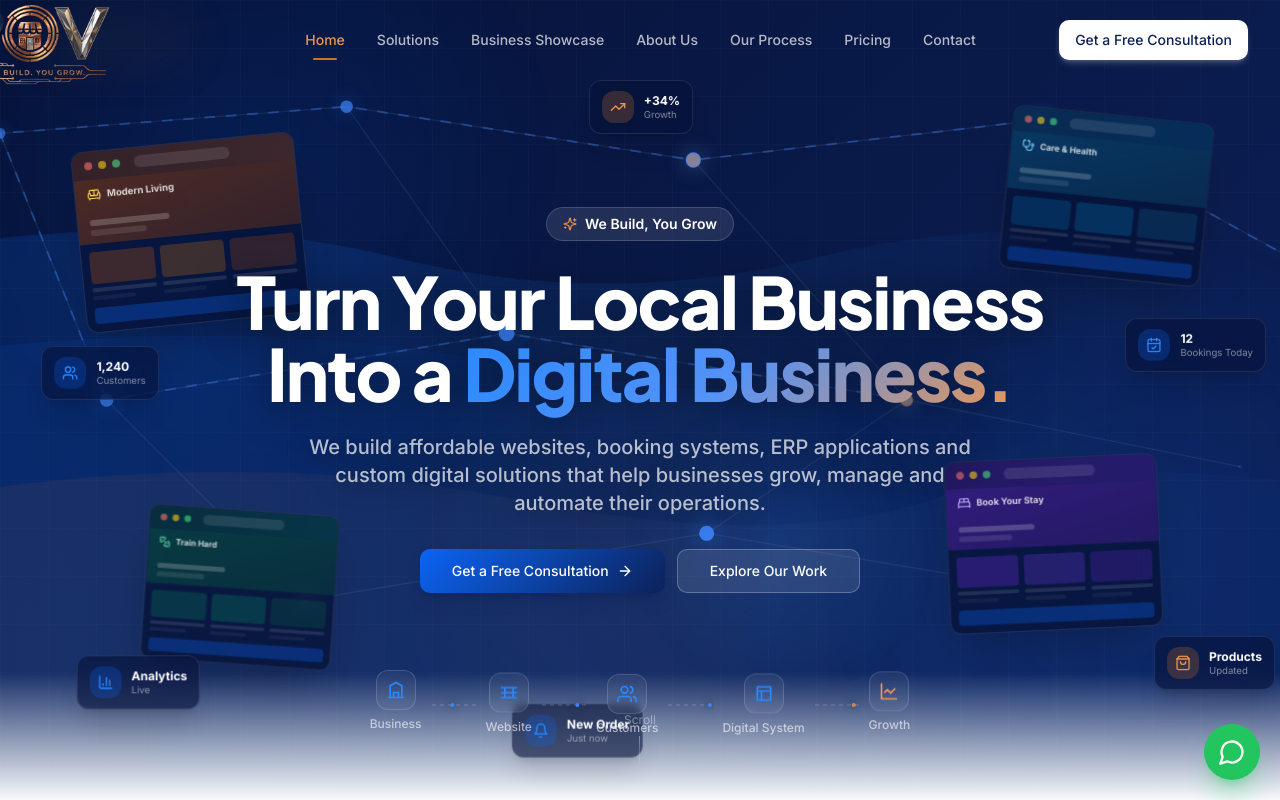
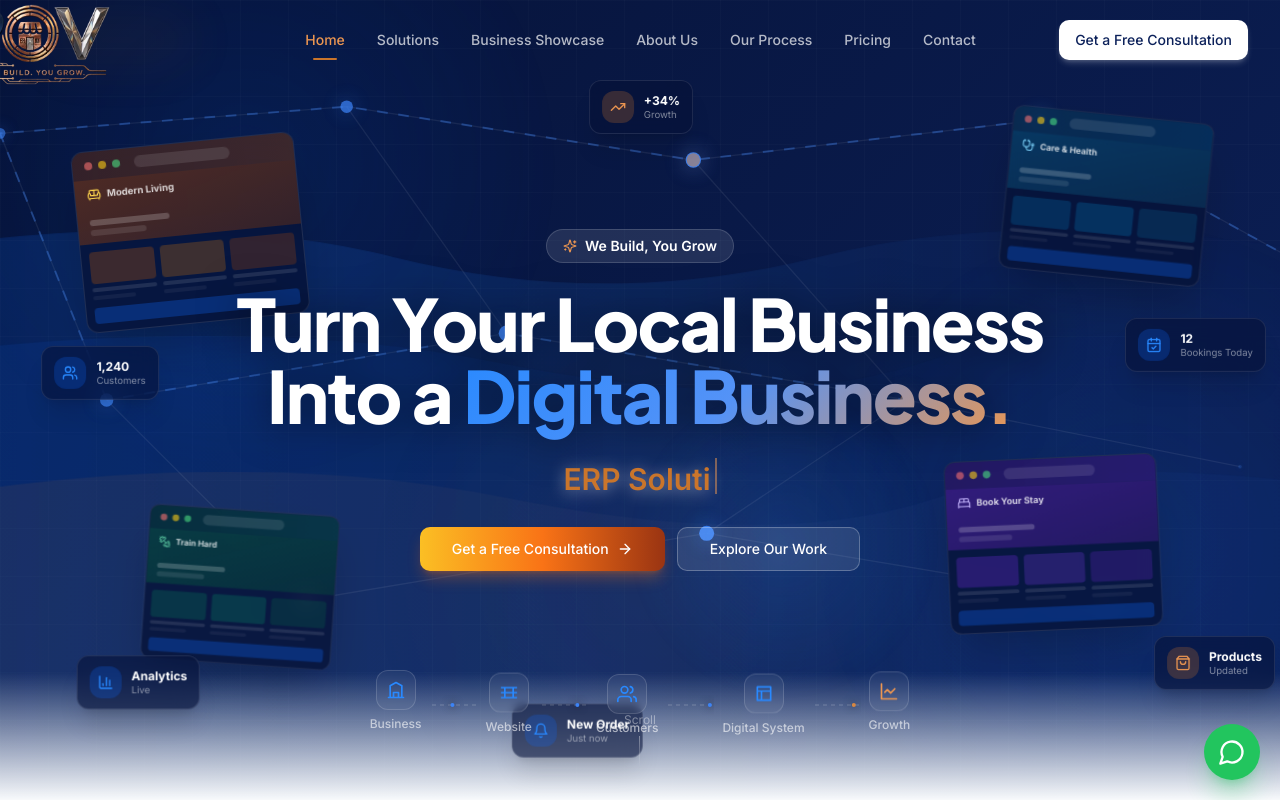
Before and after one commit to povdigitalsolutions/povdigitalsolutions, a Next.js app: page / in a window 1280 px wide. Shown: the top 800 px of the page. Built offline with nearby package versions, Linux system fonts and the light colour scheme.

Commit message:
Finalized the home page changes - 4

```diff
--- a/app/globals.css
+++ b/app/globals.css
@@ -59,12 +59,20 @@
   * {
     @apply border-border;
   }
+
+  html {
+    scroll-behavior: smooth;
+    width: 100%;
+    max-width: 100%;
+    overflow-x: clip;
+  }
+
   body {
     @apply bg-background text-foreground antialiased;
     font-feature-settings: "rlig" 1, "calt" 1;
-  }
-  html {
-    scroll-behavior: smooth;
+    width: 100%;
+    max-width: 100%;
+    overflow-x: clip;
   }
 }
 
--- a/app/layout.tsx
+++ b/app/layout.tsx
@@ -35,7 +35,7 @@ export const metadata: Metadata = {
   openGraph: {
     type: 'website',
     locale: 'en_IN',
-    url: 'https://povdigitalsolutions.com',
+    url: 'https://povdigitalsolutions.vercel.app',
     siteName: siteConfig.name,
     title: `${siteConfig.name} — ${siteConfig.tagline}`,
     description: siteConfig.description,
@@ -50,7 +50,7 @@ export const metadata: Metadata = {
     follow: true,
   },
   alternates: {
-    canonical: 'https://povdigitalsolutions.com',
+    canonical: 'https://povdigitalsolutions.vercel.app',
   },
 };
 
@@ -61,10 +61,13 @@ export default function RootLayout({
 }) {
   return (
     <html lang="en" className={`${inter.variable} ${display.variable}`}>
-      <body className="font-sans">
+      <body className="w-full overflow-x-hidden">
         <Navbar />
-        <main className="min-h-screen">{children}</main>
+
+        <main>{children}</main>
+
         <Footer />
+
         <WhatsAppButton />
       </body>
     </html>
--- a/app/page.tsx
+++ b/app/page.tsx
@@ -1,3 +1,6 @@
+'use client';
+
+import { useEffect, useState } from 'react';
 import Link from 'next/link';
 import { Button } from '@/components/ui/button';
 import { Badge } from '@/components/ui/badge';
@@ -32,6 +35,43 @@ import {
 import { whatsappLink } from '@/lib/site-config';
 
 export default function HomePage() {
+
+    const typingTexts = [
+    'Websites',
+    'Booking Systems',
+    'ERP Solutions',
+    'Business Automation',
+  ];
+
+  const [textIndex, setTextIndex] = useState(0);
+  const [displayText, setDisplayText] = useState('');
+  const [isDeleting, setIsDeleting] = useState(false);
+
+  useEffect(() => {
+    const currentText = typingTexts[textIndex];
+
+    const speed = isDeleting ? 45 : 85;
+
+    const timer = setTimeout(() => {
+      if (!isDeleting) {
+        setDisplayText(currentText.substring(0, displayText.length + 1));
+
+        if (displayText === currentText) {
+          setTimeout(() => setIsDeleting(true), 1400);
+        }
+      } else {
+        setDisplayText(currentText.substring(0, displayText.length - 1));
+
+        if (displayText === '') {
+          setIsDeleting(false);
+          setTextIndex((prev) => (prev + 1) % typingTexts.length);
+        }
+      }
+    }, speed);
+
+    return () => clearTimeout(timer);
+  }, [displayText, isDeleting, textIndex]);
+
   return (
     <>
       {/* === FULL-SCREEN HERO === */}
@@ -54,13 +94,17 @@ export default function HomePage() {
             Turn Your Local Business Into a{' '}
             <span className="text-gradient-hero">Digital Business.</span>
           </h1>
-          <p
-            className="mt-6 max-w-2xl animate-fade-up text-lg font-medium text-white/70 drop-shadow-[0_2px_12px_rgba(0,0,0,0.75)] sm:text-xl"
-            style={{ animationDelay: '0.2s' }}
-          >
-            We build affordable websites, booking systems, ERP applications and custom
-            digital solutions that help businesses grow, manage and automate their operations.
-          </p>
+          <div
+              className="mt-6 h-10 animate-fade-up flex items-center justify-center"
+              style={{ animationDelay: '0.2s' }}
+            >
+              <p className="text-lg font-semibold text-white/90 sm:text-3xl">
+                <span className="text-copper drop-shadow-[0_2px_8px_rgba(255,255,255,0.50)]">{displayText}</span>
+                <span className="ml-1 inline-block h-9 w-[2px] translate-y-1 animate-pulse bg-copper-light" />
+              </p>
+            </div>
+
+
           <div
             className="mt-8 flex animate-fade-up flex-col gap-3 sm:flex-row"
             style={{ animationDelay: '0.3s' }}
@@ -68,8 +112,8 @@ export default function HomePage() {
             <Button
               asChild
               size="lg"
-              className="btn-shine bg-brand-gradient shadow-lg shadow-brand-dark/40 hover:shadow-xl hover:shadow-brand/30 hover:scale-[1.03] transition-all"
-            >
+              className="bg-gradient-to-r from-amber-400 via-orange-500 to-orange-800 text-white shadow-lg shadow-orange-500/30 hover:from-amber-300 hover:via-orange-400 hover:to-orange-700 hover:shadow-orange-500/50 hover:scale-[1.02] transition-all"
+              >
               <Link href="/contact">
                 Get a Free Consultation
                 <ArrowRight className="ml-2 h-4 w-4" />
```
